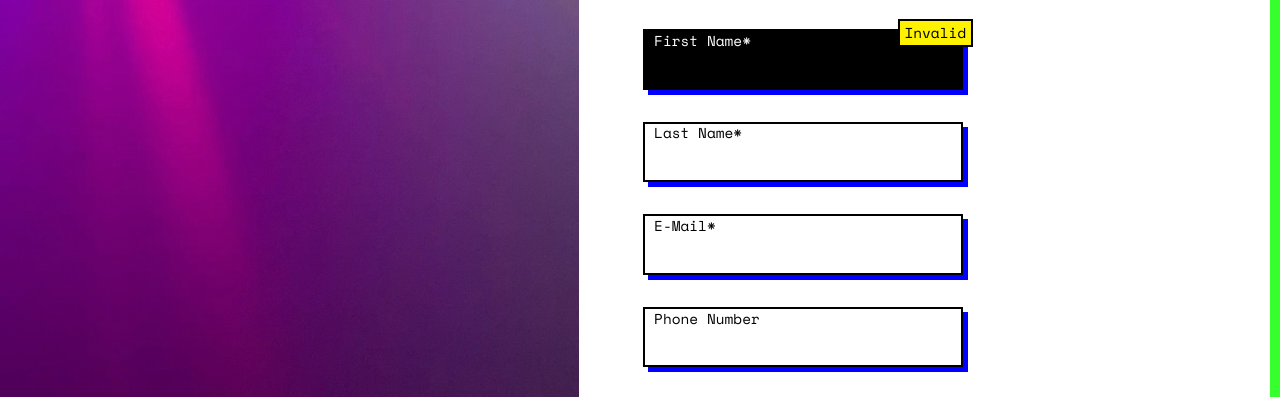
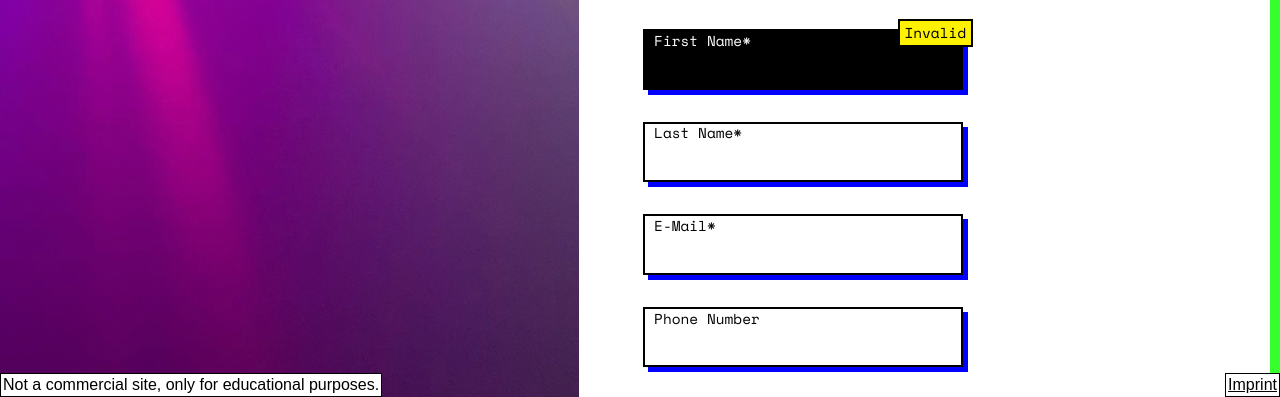
Before and after one commit to TomSoerr/odin-sign-up-form, a plain HTML site: page index.html in a window 1280 px wide. Shown: the part 403-800 px from the top of the page. Drawn offline with nearby package versions, Linux system fonts and the light colour scheme.

Commit message:
Add imprint

```diff
--- a/index.html
+++ b/index.html
@@ -1,36 +1,31 @@
 <!DOCTYPE html>
 <html lang="en">
   <head>
-    <meta charset="UTF-8">
-    <meta name="theme-color" content="#000000">
+    <meta charset="UTF-8" />
+    <meta name="theme-color" content="#000000" />
     <title>VERTEX BERLIN</title>
-    <link rel="stylesheet" href="./style.css">
+    <link rel="stylesheet" href="./style.css" />
   </head>
-<body >
+  <body>
     <div id="sidebar">
       <div id="logo">
         <p id="vertex">VERTEX</p>
-            <p class="text-mono"> Nightclub</p>
+        <p class="text-mono">Nightclub</p>
       </div>
     </div>
     <div id="form">
       <p class="text">
-            This is not a real online service! You know you need something
-            like this in your life to help you realize your deepest dreams.
-            <br>
+        This is not a real online service! You know you need something like this
+        in your life to help you realize your deepest dreams.
+        <br />
         Sign up now to get started.
-            <br>
-            <br>
+        <br />
+        <br />
         You know you want to.
       </p>
       <form id="user-input" class="text-mono">
-
-            <p class="text">
-                Let's do this!
-            </p>
-            <p>
-                Required fields are marked with an asterisk (*).
-            </p>
+        <p class="text">Let's do this!</p>
+        <p>Required fields are marked with an asterisk (*).</p>
         <div class="row">
           <div>
             <input
@@ -43,7 +38,7 @@
               placeholder=" "
               required
               autofocus
-                    >
+            />
             <label for="first-name">First Name*</label>
             <span></span>
           </div>
@@ -57,7 +52,7 @@
               pattern="\w{3,}"
               placeholder=" "
               required
-                    >
+            />
             <label for="last-name">Last Name*</label>
             <span></span>
           </div>
@@ -73,7 +68,7 @@
               pattern="[a-z0-9._%+-]+@[a-z0-9.-]+\.[a-z]{2,}$"
               placeholder=" "
               required
-                    >
+            />
             <label for="email">E-Mail*</label>
             <span></span>
           </div>
@@ -87,7 +82,7 @@
               oninvalid="setCustomValidity('Please enter a valid phone number, example: 012345678901')"
               pattern="\d{11,12}"
               placeholder=" "
-                    >
+            />
             <label for="phone">Phone Number</label>
             <span></span>
           </div>
@@ -103,7 +98,7 @@
               pattern="^(?=(?:.*\d){2,})(?=^.{10,}$)(?=(?:.*[A-Z]){2,})(?=(?:.*[a-z]){2,})(?=(?:.*[!@#$%^&*()_+\-=\[\]{};':\\|,.\/?]){2,}).*$"
               placeholder=" "
               required
-                    >
+            />
             <label for="password">Password*</label>
             <span data-content="- Use a strong password"></span>
           </div>
@@ -117,58 +112,101 @@
               placeholder=" "
               novalidate
               required
-                        >
+            />
             <label for="confirm-password">Confirm Password*</label>
             <span></span>
           </div>
         </div>
         <div class="checkbox">
-             <input type="checkbox" id="news" name="news">
+          <input type="checkbox" id="news" name="news" />
           <label for="news">Do you want to subscribe to our newsletter?</label>
         </div>
       </form>
-        <button form="user-input" type="submit" class="signup text-mono">Sign Up</button>
-        <p class="text">Go back to <a href="https://github.com/TomSoerr/odin-sign-up-form">GitHub</a>?</p>
+      <button form="user-input" type="submit" class="signup text-mono">
+        Sign Up
+      </button>
+      <p class="text">
+        Go back to
+        <a href="https://github.com/TomSoerr/odin-sign-up-form">GitHub</a>?
+      </p>
     </div>
     <!-- password strength validation with js -->
     <script>
-        const infoBox = document.querySelector('input#password ~ span', ':after');
+      const infoBox = document.querySelector("input#password ~ span", ":after");
       const dataset = infoBox.dataset;
-        const passwdBox = document.querySelector('input#password');
-        passwdBoxConfirm = document.querySelector('input#confirm-password');
-        dataset.content = '- At least 2 numbers\n- At least 10 characters\n- At least 2 uppercase letters\n- At least 2 lowercase letters\n- At least 2 special characters\n';
+      const passwdBox = document.querySelector("input#password");
+      passwdBoxConfirm = document.querySelector("input#confirm-password");
+      dataset.content =
+        "- At least 2 numbers\n- At least 10 characters\n- At least 2 uppercase letters\n- At least 2 lowercase letters\n- At least 2 special characters\n";
 
-
-        passwdBox.addEventListener('input', (e) => {
+      passwdBox.addEventListener("input", (e) => {
         const value = passwdBox.value;
-            dataset.content = '';
+        dataset.content = "";
 
         if (!value.match(/(?=(?:.*\d){2,}).*/)) {
-                dataset.content = dataset.content + '- At least 2 numbers\n';
+          dataset.content = dataset.content + "- At least 2 numbers\n";
         }
         if (!value.match(/(?=^.{10,}$)/)) {
           dataset.content = dataset.content + "- At least 10 characters\n";
         }
         if (!value.match(/(?=(?:.*[A-Z]){2,}).*/)) {
-                dataset.content = dataset.content + '- At least 2 uppercase letters\n';
+          dataset.content =
+            dataset.content + "- At least 2 uppercase letters\n";
         }
         if (!value.match(/(?=(?:.*[a-z]){2,}).*/)) {
-                dataset.content = dataset.content + '- At least 2 lowercase letters\n';
+          dataset.content =
+            dataset.content + "- At least 2 lowercase letters\n";
         }
-            if (!value.match(/(?=(?:.*[!@#$%^&*()_+\-=\[\]{};':\\|,.\/?]){2,}).*/)) {
-                dataset.content = dataset.content + '- At least 2 special characters\n';
+        if (
+          !value.match(/(?=(?:.*[!@#$%^&*()_+\-=\[\]{};':\\|,.\/?]){2,}).*/)
+        ) {
+          dataset.content =
+            dataset.content + "- At least 2 special characters\n";
         }
       });
 
-        passwdBoxConfirm.addEventListener('input', (e) => {
+      passwdBoxConfirm.addEventListener("input", (e) => {
         if (passwdBox.value == passwdBoxConfirm.value) {
-                passwdBoxConfirm.setCustomValidity('')
-            }
-            else {
-                passwdBoxConfirm.setCustomValidity('Passwords do not match.')
+          passwdBoxConfirm.setCustomValidity("");
+        } else {
+          passwdBoxConfirm.setCustomValidity("Passwords do not match.");
         }
       });
-
     </script>
+    <a
+      style="
+        position: fixed;
+        bottom: 0;
+        right: 0;
+        color: black;
+        background-color: white;
+        text-decoration: none;
+        font-size: 16px;
+        font-family: sans-serif;
+        padding: 2px;
+        border: thin solid black;
+        text-decoration: underline;
+      "
+      href="https://tomsoerr.github.io/#/impressum"
+    >
+      Imprint
+    </a>
+    <span
+      style="
+        z-index: 1000;
+        position: fixed;
+        bottom: 0;
+        left: 0;
+        color: black;
+        background-color: white;
+        text-decoration: none;
+        font-size: 16px;
+        font-family: sans-serif;
+        padding: 2px;
+        border: thin solid black;
+      "
+    >
+      Not a commercial site, only for educational purposes.
+    </span>
   </body>
 </html>
```
Also changed, not shown: 1 other file. Lines whose indentation alone changed are shown as unchanged.
